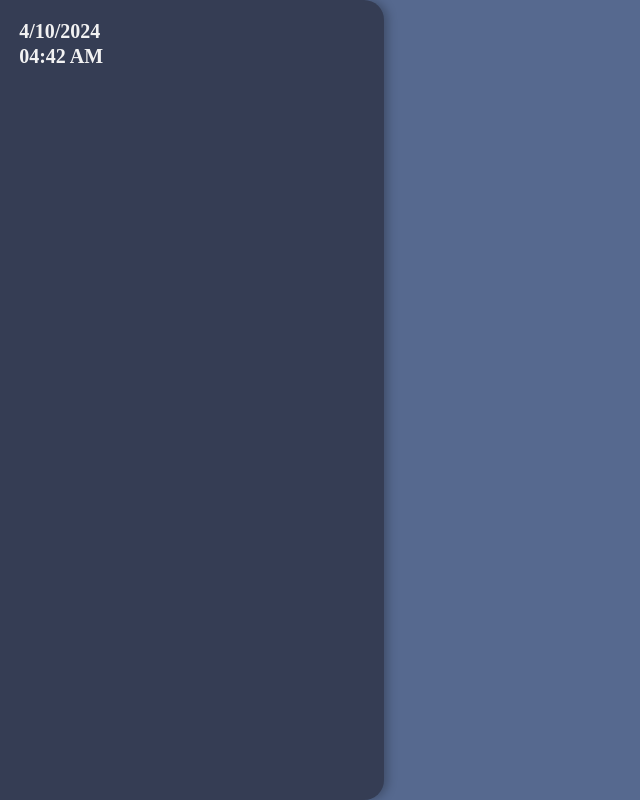
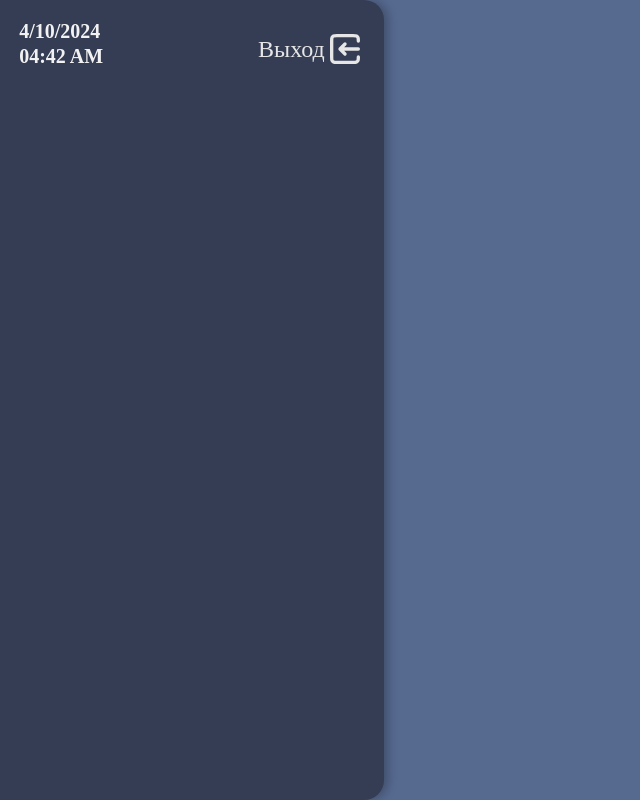
Before and after one commit to evasyukov/learn-acc, a Vue app: page / in a window 1280 px wide. Shown: the whole page, without its empty margins (0-640 px from the left). Built offline with nearby package versions, Linux system fonts and the light colour scheme.

Commit message:
add exit button

```diff
--- a/src/components/Date.vue
+++ b/src/components/Date.vue
@@ -1,9 +1,14 @@
 <template>
-  <div class="date-block">
-    <p>{{ date }}</p>
-    <p>{{ time }}</p>
+  <div class="block">
+    <div class="date-time">
+      <p>{{ date }}</p>
+      <p>{{ time }}</p>
+    </div>
+    <button class="exit">
+      <p>Выход</p>
+      <img src="../../assets/exit-icon.svg" alt="Описание картинки" />
+    </button>
   </div>
-
 </template>
 
 <script>
@@ -35,7 +40,11 @@ export default {
 </script>
 
 <style scoped>
-.date-block {
+.block {
+  display: flex;
+  justify-content: space-between;
+}
+.date-time {
   width: 45%;
   padding: 5%;
 }
@@ -47,4 +56,29 @@ p {
   line-height: 24.38px;
   text-align: left;
 }
+.exit {
+  margin-top: 3%;
+  padding-right: 5%;
+  display: flex;
+  align-items: center;
+  background: none;
+  border: none;
+  cursor: pointer;
+
+}
+.exit img {
+  width: 40px;
+  height: 40px;
+
+}
+.exit p {
+  /* font-family: Montserrat; */
+  font-size: 24px;
+  font-weight: 400;
+  line-height: 29.26px;
+  text-align: left;
+
+  color: rgba(230, 230, 230, 1);
+
+}
 </style>
--- a/src/style.css
+++ b/src/style.css
@@ -2,9 +2,11 @@
   margin: 0;
   padding: 0;
 }
+
 #app {
   height: 100vh;
 }
+
 body {
   margin: 0;
   padding: 0;
```
Also changed, not shown: assets/exit-icon.svg (added).
